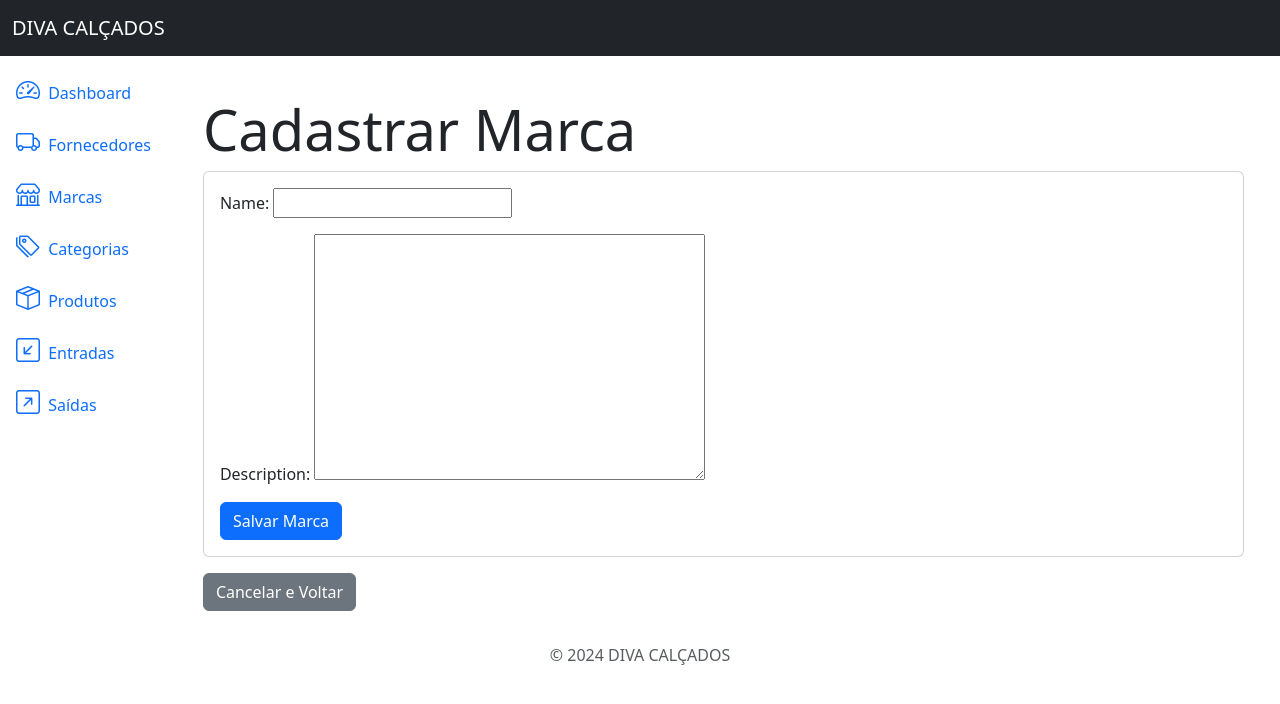
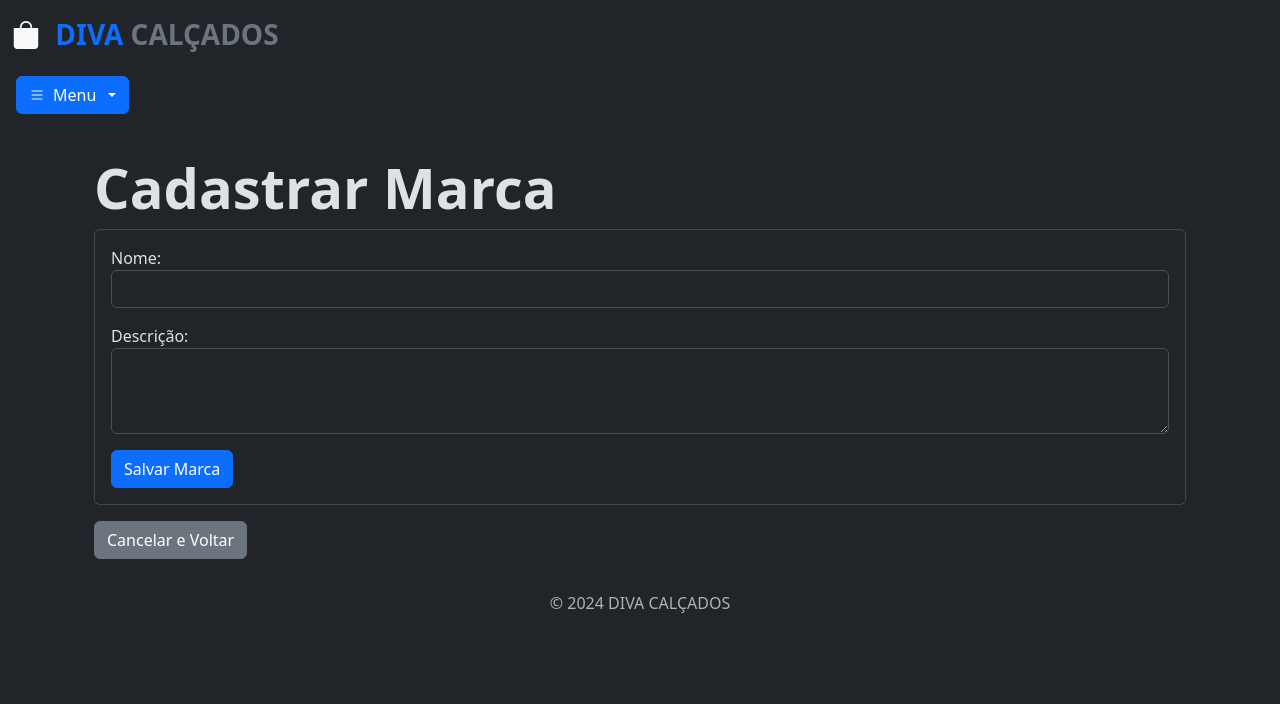
Before and after one commit to KaioHerculano/Sales_Hub, a Django app: template brands/templates/brand_create.html in a window 1280 px wide. Shown: the top 704 px of the page. Run offline with Django 5.2, Linux system fonts and the light colour scheme; the template is opened without the code that fills it: values that come from a table or form of the project are taken from there, others are empty; parts of the project's set-up code (start-up, migrations or seed data) failed here and were passed over.

Commit message:
I created the new brand button on the brands tab and improved the system's appearance using bootstrap

```diff
--- a/app/templates/base.html
+++ b/app/templates/base.html
@@ -1,5 +1,5 @@
 <!DOCTYPE html>
-<html lang="pt-br" data-bs-theme="clear">
+<html lang="pt-br" data-bs-theme="dark">
 
 <head>
   <meta charset="UTF-8">
--- a/app/templates/components/_header.html
+++ b/app/templates/components/_header.html
@@ -1,5 +1,9 @@
 <nav class="navbar navbar-expand-lg navbar-light bg-dark">
   <div class="container-fluid">
-    <a class="navbar-brand text-white" href="#">DIVA CALÇADOS</a>
+    <a class="navbar-brand text-light fs-3 fw-bold" href="#">
+      <i class="bi bi-bag-fill me-2"></i>
+      <span class="text-primary">DIVA</span>
+      <span class="text-secondary">CALÇADOS</span>
+    </a>
   </div>
 </nav>
--- a/app/templates/components/_sidebar.html
+++ b/app/templates/components/_sidebar.html
@@ -1,56 +1,64 @@
 <div class="row flex-nowrap">
-  <div class="col-auto col-md-0 col-xl-0 px-0 bg-clear">
-    <div class="d-flex flex-column align-items-center align-items-sm-start px-3 pt-2 text-white">
-      <button class="btn btn-clear d-block d-sm-none mb-3" type="button" data-bs-toggle="collapse"
-        data-bs-target="#menuCollapse" aria-expanded="false" aria-controls="menuCollapse">
-        <i class="bi bi-list fs-4"></i>
-      </button>
-      <div class="collapse d-sm-block" id="menuCollapse">
-        <ul class="nav flex-column align-items-start" id="menu">
+  <div class="col-12 px-0">
+    <div class="d-flex justify-content-start px-3 pt-2">
+      <div class="dropdown mb-6">
+        <button class="btn btn-primary dropdown-toggle" type="button" data-bs-toggle="dropdown" aria-expanded="false">
+          <i class="bi bi-list"></i> Menu
+        </button>
+        <ul class="dropdown-menu">
           <li>
-            <a href="#" class="nav-link px-0 align-middle">
-              <i class="bi bi-speedometer2 fs-4"></i>
-              <span class="ms-1">Dashboard</span>
+            <a class="dropdown-item" href="#">
+              <i class="bi bi-speedometer2"></i> Dashboard
             </a>
           </li>
           <li>
-            <a href="#" class="nav-link px-0 align-middle">
-              <i class="bi bi-truck fs-4"></i>
-              <span class="ms-1">Fornecedores</span>
+            <a class="dropdown-item" href="#">
+              <i class="bi bi-truck"></i> Fornecedores
             </a>
           </li>
           <li>
-            <a href="{% url 'brand_list' %}" class="nav-link px-0 align-middle">
-              <i class="bi bi-shop fs-4"></i>
-              <span class="ms-1">Marcas</span>
+            <a class="dropdown-item" href="{% url 'brand_list' %}">
+              <i class="bi bi-shop"></i> Marcas
             </a>
           </li>
           <li>
-            <a href="#" class="nav-link px-0 align-middle">
-              <i class="bi bi-tags fs-4"></i>
-              <span class="ms-1">Categorias</span>
+            <a class="dropdown-item" href="#">
+              <i class="bi bi-tags"></i> Categorias
             </a>
           </li>
           <li>
-            <a href="#" class="nav-link px-0 align-middle">
-              <i class="bi bi-box-seam fs-4"></i>
-              <span class="ms-1">Produtos</span>
+            <a class="dropdown-item" href="#">
+              <i class="bi bi-box-seam"></i> Produtos
             </a>
           </li>
           <li>
-            <a href="#" class="nav-link px-0 align-middle">
-              <i class="bi bi-arrow-down-left-square fs-4"></i>
-              <span class="ms-1">Entradas</span>
+            <a class="dropdown-item" href="#">
+              <i class="bi bi-arrow-down-left-square"></i> Entradas
             </a>
           </li>
           <li>
-            <a href="#" class="nav-link px-0 align-middle">
-              <i class="bi bi-arrow-up-right-square fs-4"></i>
-              <span class="ms-1">Saídas</span>
+            <a class="dropdown-item" href="#">
+              <i class="bi bi-arrow-up-right-square"></i> Saídas
             </a>
           </li>
         </ul>
       </div>
-      <hr>
     </div>
   </div>
+</div>
+
+<style>
+.dropdown-item i {
+  margin-right: 6px;
+}
+
+.dropdown-toggle {
+  display: flex;
+  align-items: center;
+  gap: 8px;
+}
+
+.dropdown-menu {
+  min-width: 200px;
+}
+</style>
--- a/brands/forms.py
+++ b/brands/forms.py
@@ -7,3 +7,11 @@ class BrandForm(forms.ModelForm):
     class Meta:
         model = models.Brand
         fields = ['name', 'description']
+        widgets = {
+            'name': forms.TextInput(attrs={'class': 'form-control'}),
+            'description': forms.Textarea(attrs={'class': 'form-control', 'rows': 3}),
+        }
+        labels = {
+            'name': 'Nome',
+            'description': 'Descrição',
+        }
--- a/brands/templates/brand_create.html
+++ b/brands/templates/brand_create.html
@@ -3,7 +3,7 @@
 {% block content %}
 
 <div class="container mt-4">
-    <h3 class="display-4">Cadastrar Marca</h3>
+    <h3 class="display-4 fw-bold">Cadastrar Marca</h3>
 
     <div class="card">
         <div class="card-body">
--- a/brands/templates/brand_list.html
+++ b/brands/templates/brand_list.html
@@ -16,6 +16,11 @@ DIVA CALÇADOS - Marcas
                 </button>
             </div>
         </form>
+    </div>
+    <div class="col-md-6">
+        <a href="{% url 'brand_create' %}" class="btn btn-success float-end">
+            <i class="fs-10 fw-bold">NOVA MARCA</i>
+        </a>
     </div>
 </div>
 
```
